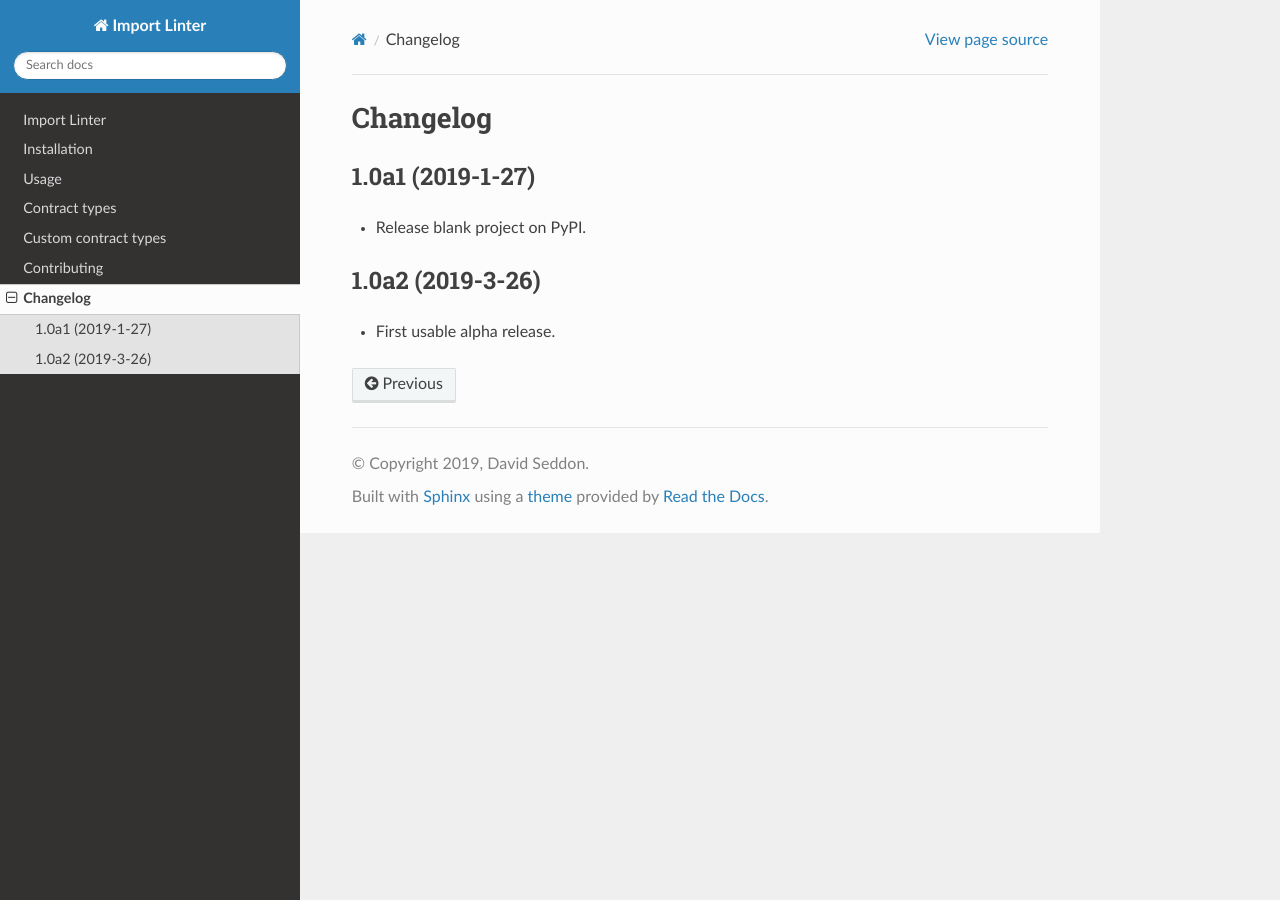
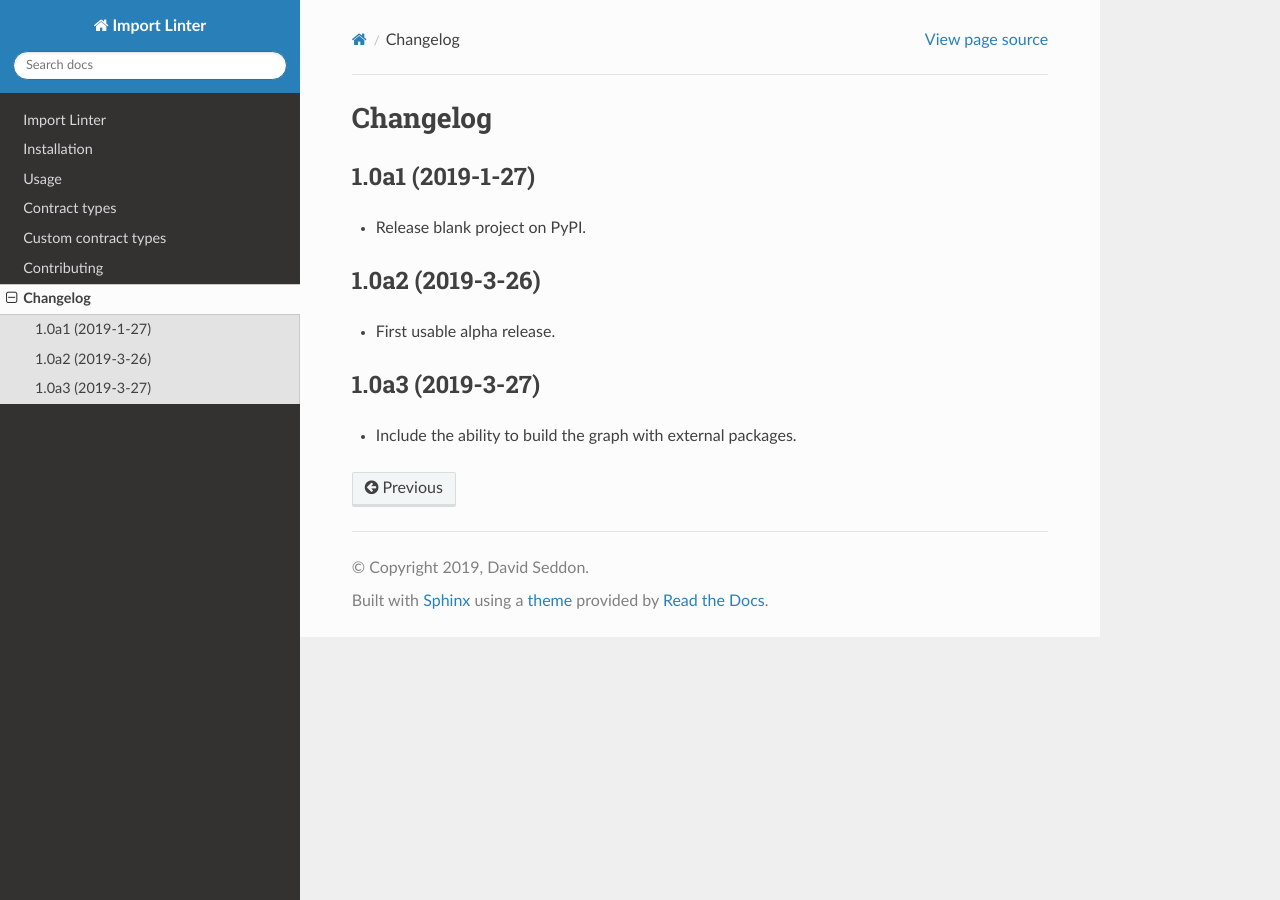
Before and after one commit to seddonym/import-linter, a Sphinx documentation site: the page built from docs/changelog.rst, in a window 1280 px wide. Built offline with Sphinx 7.4.7 and the Read the Docs theme 2.0.0, drawn with Linux system fonts in a browser that asks for light colours.

Commit message:
Release v1.0a3

```diff
--- a/CHANGELOG.rst
+++ b/CHANGELOG.rst
@@ -11,3 +11,9 @@ Changelog
 -----------------
 
 * First usable alpha release.
+
+
+1.0a3 (2019-3-27)
+-----------------
+
+* Include the ability to build the graph with external packages.
--- a/docs/conf.py
+++ b/docs/conf.py
@@ -26,7 +26,7 @@ author = 'David Seddon'
 # The short X.Y version
 version = ''
 # The full version, including alpha/beta/rc tags
-release = '1.0a2'
+release = '1.0a3'
 
 
 # -- General configuration ---------------------------------------------------
--- a/setup.py
+++ b/setup.py
@@ -21,7 +21,7 @@ def read(*names, **kwargs):
 
 setup(
     name='import-linter',
-    version='1.0a2',
+    version='1.0a3',
     license='BSD 2-Clause License',
     description="Enforces rules for the internal and external imports within your Python project.",
     long_description=read('README.rst'),
--- a/src/importlinter/__init__.py
+++ b/src/importlinter/__init__.py
@@ -1,4 +1,4 @@
-__version__ = '1.0a2'
+__version__ = '1.0a3'
 
 from .domain.contract import Contract, ContractCheck  # noqa
 from .domain import fields  # noqa
```
